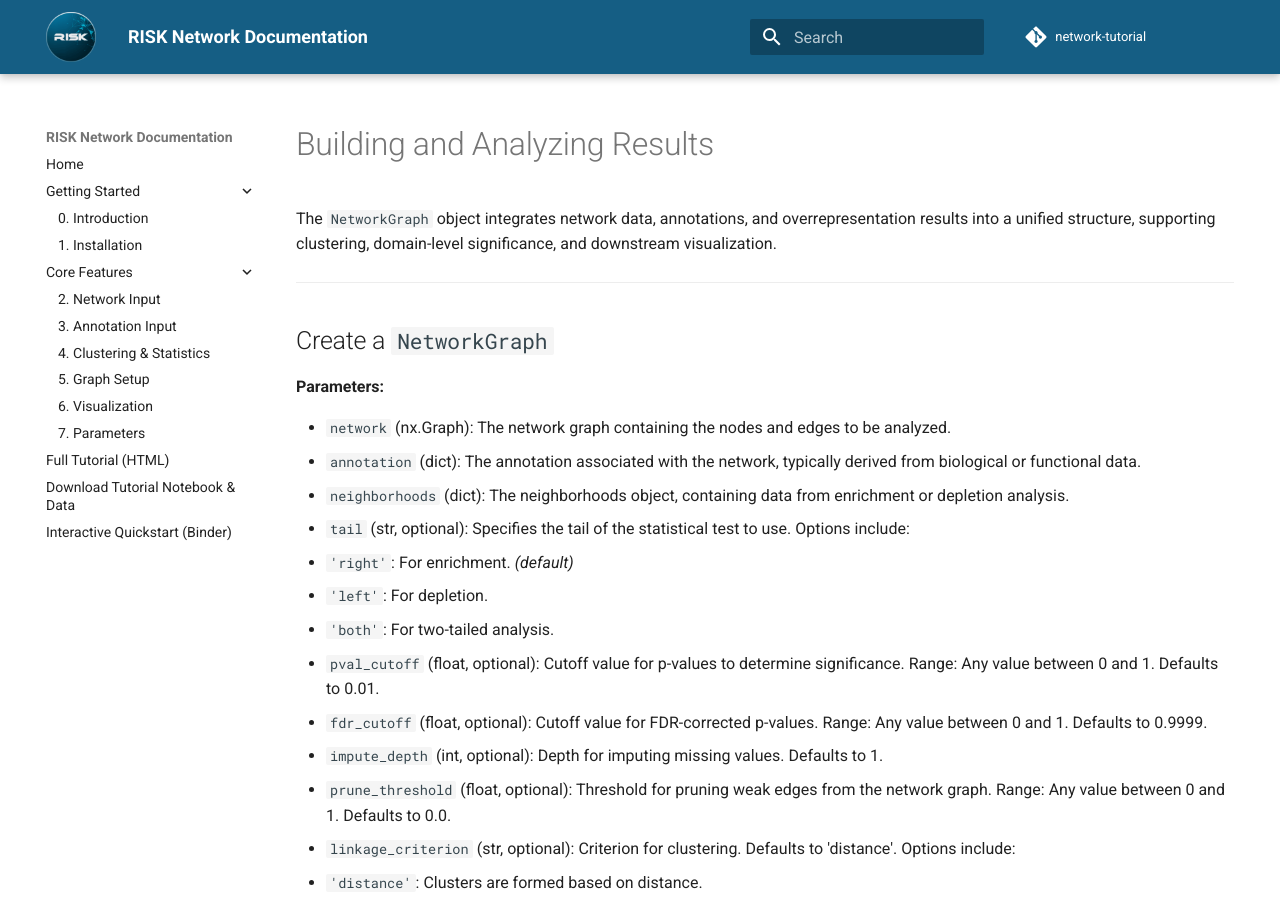
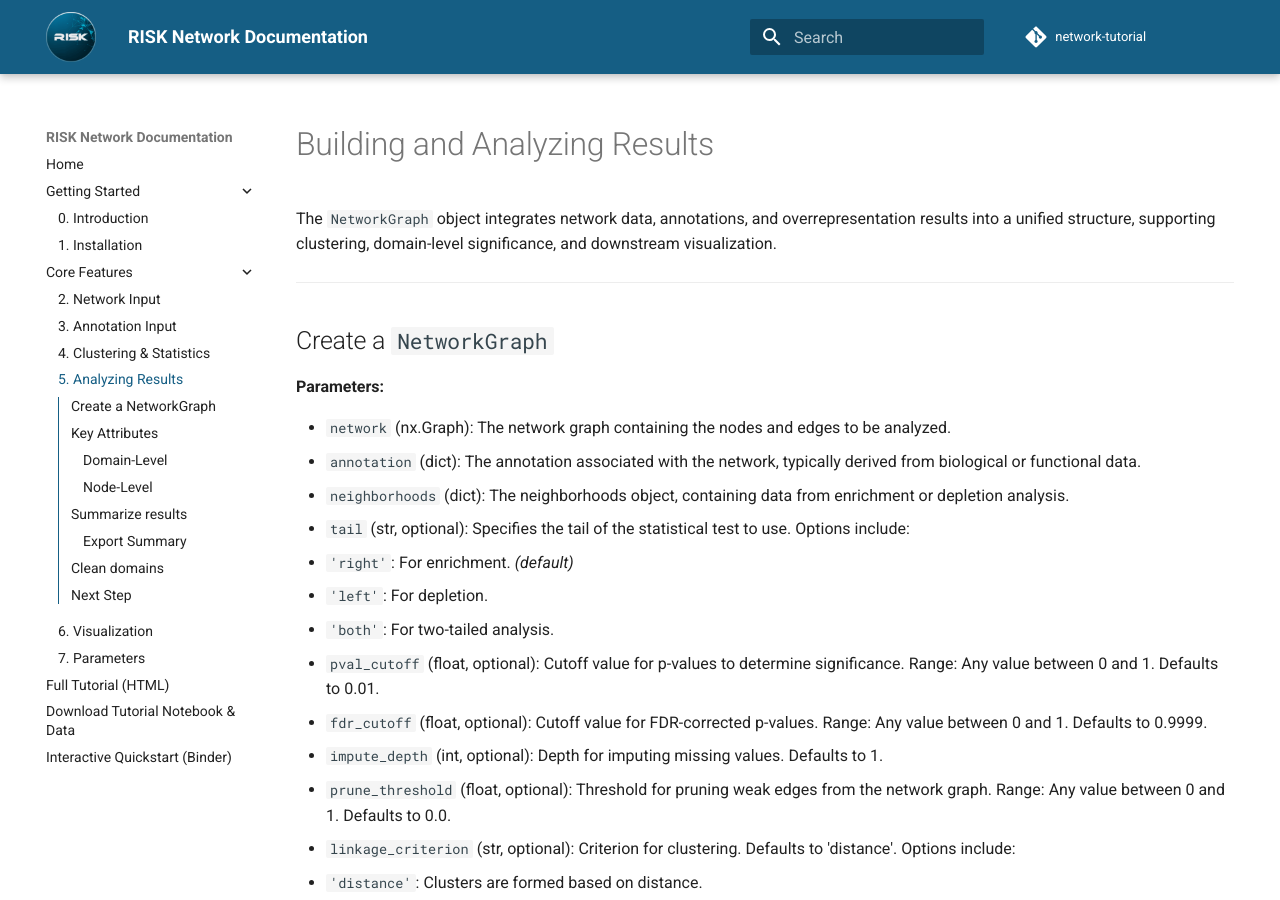
Before and after one commit to riskportal/network-tutorial, an MkDocs documentation site: the page built from docs/5_analyzing_results.md, in a window 1280 px wide and 900 px high. Built offline with MkDocs 1.6.1 and Material for MkDocs 9.7.7, drawn with Linux system fonts in a browser that asks for light colours; comment, search, counter and statistics services are not loaded; part of the change alters nothing that is shown.

````diff
--- a/docs/5_graph_setup.md
+++ /dev/null
@@ -1,109 +0,0 @@
-# Building and Analyzing Networks
-
-The `NetworkGraph` object integrates network data, annotations, and overrepresentation results into a unified structure, supporting clustering, domain-level significance, and downstream visualization.
-
----
-
-## Create a `NetworkGraph`
-
-**Parameters:**
-
-- `network` (nx.Graph): The network graph containing the nodes and edges to be analyzed.
-- `annotation` (dict): The annotation associated with the network, typically derived from biological or functional data.
-- `neighborhoods` (dict): The neighborhoods object, containing data from enrichment or depletion analysis.
-- `tail` (str, optional): Specifies the tail of the statistical test to use. Options include:
-  - `'right'`: For enrichment. _(default)_
-  - `'left'`: For depletion.
-  - `'both'`: For two-tailed analysis.
-- `pval_cutoff` (float, optional): Cutoff value for p-values to determine significance. Range: Any value between 0 and 1. Defaults to 0.01.
-- `fdr_cutoff` (float, optional): Cutoff value for FDR-corrected p-values. Range: Any value between 0 and 1. Defaults to 0.9999.
-- `impute_depth` (int, optional): Depth for imputing missing values. Defaults to 1.
-- `prune_threshold` (float, optional): Threshold for pruning weak edges from the network graph. Range: Any value between 0 and 1. Defaults to 0.0.
-- `linkage_criterion` (str, optional): Criterion for clustering. Defaults to 'distance'. Options include:
-  - `'distance'`: Clusters are formed based on distance.
-  - `'maxclust'`: Clusters are formed based on the maximum number of clusters.
-  - `'off'`: Disables clustering; terms remain separate.
-- `linkage_method` (str, optional): Method used for hierarchical clustering. Defaults to 'average'. Options include:
-  - `'auto'`: Automatically determines the optimal method using the silhouette score.
-  - Other options: `'single'`, `'complete'`, `'average'`, `'weighted'`, `'centroid'`, `'median'`, `'ward'`.
-- `linkage_metric` (str, optional): Distance metric used for clustering. Defaults to 'yule'. Options include:
-  - `'auto'`: Automatically determines the optimal metric using the silhouette score.
-  - Other options: `'braycurtis'`, `'canberra'`, `'chebyshev'`, `'cityblock'`, `'correlation'`, `'cosine'`, `'dice'`, `'euclidean'`, `'hamming'`, `'jaccard'`, `'jensenshannon'`, `'kulczynski1'`, `'mahalanobis'`, `'matching'`, `'minkowski'`, `'rogerstanimoto'`, `'russellrao'`, `'seuclidean'`, `'sokalmichener'`, `'sokalsneath'`, `'sqeuclidean'`, `'yule'`.
-- `linkage_threshold` (str or float, optional): The cutoff distance for forming flat clusters in hierarchical clustering. Accepts either a numeric threshold or `'auto'` to enable automatic threshold optimization using the silhouette score. Range depends on metric. Defaults to 0.2.
-- `min_cluster_size` (int, optional): Minimum size of clusters to be formed. Defaults to 5.
-- `max_cluster_size` (int, optional): Maximum size of clusters to be formed. Defaults to 1000.
-
-**Returns:**
-`NetworkGraph`: A `NetworkGraph` object representing the processed network, ready for analysis and visualization.
-
-```python
-graph = risk.load_graph(
-    network=network,
-    annotation=annotation,
-    neighborhoods=neighborhoods,
-    tail="right",
-    pval_cutoff=0.01,
-    fdr_cutoff=0.9999,
-    impute_depth=1,
-    prune_threshold=0.0,
-    linkage_criterion="distance",
-    linkage_method="average",
-    linkage_metric="yule",
-    linkage_threshold=0.2,
-    min_cluster_size=5,
-    max_cluster_size=1000
-)
-```
-
-## Key Attributes
-
-The `NetworkGraph` object exposes several mappings for cluster and node information:
-
-### Domain-Level
-
-- `domain_id_to_node_ids_map`: Maps each domain ID to the list of node IDs belonging to that domain.
-- `domain_id_to_node_labels_map`: Maps each domain ID to the list of node labels in that domain for readable visualization.
-- `domain_id_to_domain_terms_map`: Maps each domain ID to the list of enriched/significant terms associated with that domain.
-- `domain_id_to_domain_info_map`: Maps each domain ID to a metadata record (e.g., size, p-value, FDR, summary) about the domain.
-
-### Node-Level
-
-- `node_id_to_node_label_map`: Maps each internal node ID to its display label.
-- `node_label_to_node_id_map`: Maps each display label back to its internal node ID.
-- `node_label_to_significance_map`: Maps each node label to its significance score from the analysis.
-- `node_significance_sums`: Array of aggregate significance values per node, used for sizing, coloring, or ranking.
-
-These attributes enable visualization, labeling, and export functionalities.
-
----
-
-## Summarize results
-
-Inspect matched members, counts, and significance in a DataFrame.
-
-```python
-summary_df = graph.summary.load()
-summary_df.head()
-```
-
-### Export Summary
-
-Export the processed summary table in common formats for downstream use or sharing.
-
-**Shared Parameters:**
-
-- `filepath` (str): The path where the file will be saved.
-
-```python
-graph.summary.to_csv("./data/csv/summary/michaelis_2023.csv")
-graph.summary.to_json("./data/json/summary/michaelis_2023.json")
-graph.summary.to_txt("./data/txt/summary/michaelis_2023.txt")
-```
-
-## Clean domains
-
-Remove a domain (in-place) and retrieve its node labels:
-
-```python
-domain_1_labels = graph.pop(1)
-```
--- a/mkdocs.yml
+++ b/mkdocs.yml
@@ -41,7 +41,7 @@ nav:
       - 2. Network Input: 2_network_input.md
       - 3. Annotation Input: 3_annotation_input.md
       - 4. Clustering & Statistics: 4_clustering_statistics.md
-      - 5. Graph Setup: 5_graph_setup.md
+      - 5. Analyzing Results: 5_analyzing_results.md
       - 6. Visualization: 6_visualization.md
       - 7. Parameters: 7_parameters.md
   - Full Tutorial (HTML): tutorial.html
````
